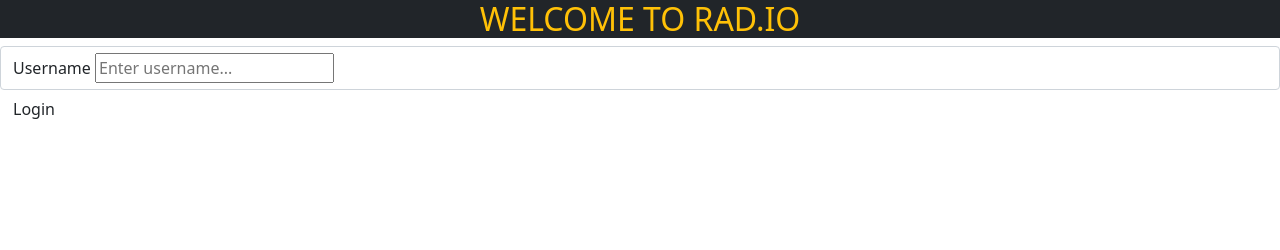
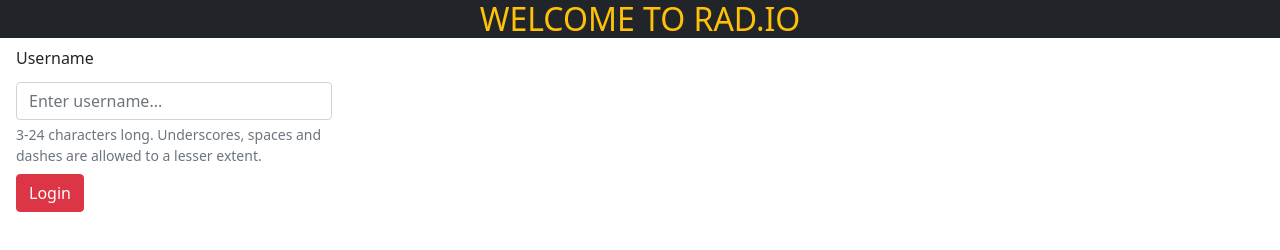
Before and after one commit to Kaleidosport/chat-Node, a website: page Views/signin.html in a window 1280 px wide. Drawn offline with nearby package versions, Linux system fonts and the light colour scheme.

Commit message:
Further improving styles

```diff
--- a/Views/signin.html
+++ b/Views/signin.html
@@ -28,13 +28,12 @@
       </h1>
     </header>
 
-    <main class="join-main">
+    <main class="join-main ps-3">
         <form action="/Views/index.html">
-            <div class="form-control">
-                <label for="username">Username</label>
-                <input type="text" name="username" id="username" placeholder="Enter username..." required/>
-            </div>
-            <button type="submit" class="btn">Login</button>
+            <div class="mb-1"><label for="username" class="form-label">Username</label></div>
+            <div class="mb-2 col-3"><input type="text" class="form-control" name="username" id="username" placeholder="Enter username..." required/>
+            <div class="form-text">3-24 characters long. Underscores, spaces and dashes are allowed to a lesser extent.</div></div>
+            <button type="submit" class="btn btn-danger">Login</button>
         </form>
     </main>
 
```
